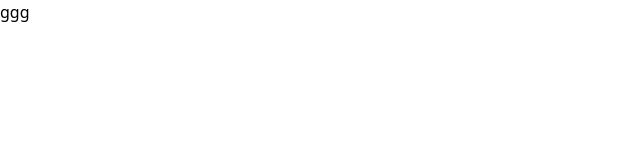
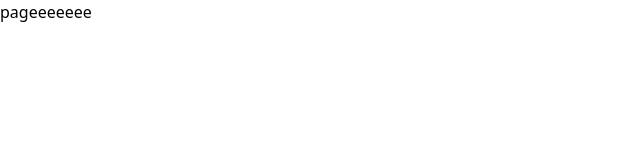
Before and after one commit to Abdo90800/work-project, a Next.js app: page / in a window 1280 px wide. Shown: the top 160 px of the page, without its empty margins (0-640 px from the left). Built offline with nearby package versions, Linux system fonts and the light colour scheme.

Commit message:
رسالة توضح التعديلات

```diff
--- a/src/app/page.jsx
+++ b/src/app/page.jsx
@@ -2,7 +2,7 @@
 
 function page() {
   return (
-    <div>ggg</div>
+    <div>pageeeeeee</div>
   )
 }
 
```
